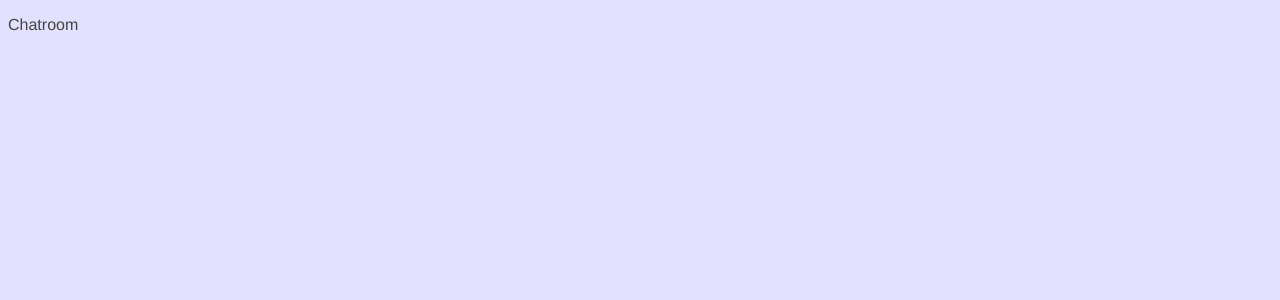
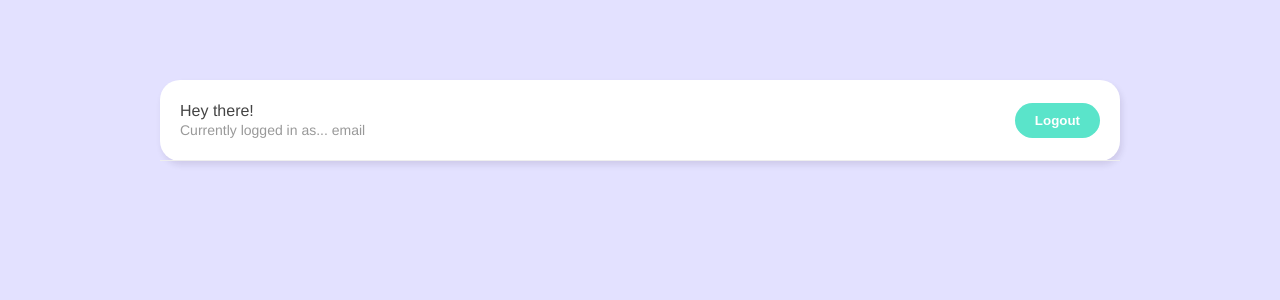
Before and after one commit to NicolasLeigh/vue-firebase, a Vue app in the folder 08/live-chat/: page /chatroom in a window 1280 px wide. Shown: the top 300 px of the page. Built offline with nearby package versions, Linux system fonts and the light colour scheme.

Commit message:
create Navbar component and logout functionality

```diff
--- /dev/null
+++ b/08/live-chat/src/components/Navbar.vue
@@ -0,0 +1,44 @@
+<template>
+  <nav>
+    <div>
+      <p>Hey there!</p>
+      <p class="email">Currently logged in as... email</p>
+    </div>
+    <button @click="handleClick">Logout</button>
+  </nav>
+</template>
+
+<script>
+import useLogout from "../composables/useLogout";
+export default {
+  setup() {
+    const { error, logout } = useLogout();
+
+    const handleClick = async () => {
+      await logout();
+      if (!error.value) console.log("User logged out successfully");
+    };
+
+    return { error, handleClick };
+  },
+};
+</script>
+
+<style>
+nav {
+  padding: 20px;
+  border-bottom: 1px solid #eee;
+  display: flex;
+  justify-content: space-between;
+  align-items: center;
+}
+nav p {
+  margin: 2px auto;
+  font-size: 16px;
+  color: #444;
+}
+nav p.email {
+  font-size: 14px;
+  color: #999;
+}
+</style>
--- /dev/null
+++ b/08/live-chat/src/composables/useLogout.js
@@ -0,0 +1,22 @@
+import { auth } from "@/firebase/config";
+import { signOut } from "firebase/auth";
+import { ref } from "vue";
+
+const error = ref(null);
+
+const logout = async () => {
+  error.value = null;
+
+  try {
+    await signOut(auth);
+  } catch (err) {
+    console.log(err.message);
+    error.value = err.message;
+  }
+};
+
+const useLogout = () => {
+  return { error, logout };
+};
+
+export default useLogout;
--- a/08/live-chat/src/views/Chatroom.vue
+++ b/08/live-chat/src/views/Chatroom.vue
@@ -1,9 +1,14 @@
 <template>
-  <p>Chatroom</p>
+  <div class="container">
+    <Navbar />
+  </div>
 </template>
 
 <script>
-export default {};
+import Navbar from "../components/Navbar.vue";
+export default {
+  components: { Navbar },
+};
 </script>
 
 <style></style>
```
